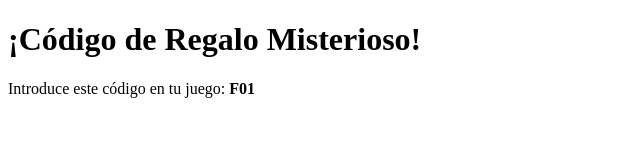
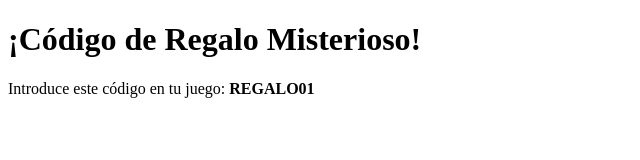
Before and after one commit to Casa-RC/MysteryGiftsWOP, a plain HTML site: page index.html in a window 1280 px wide. Shown: the full height of the page, 0-640 px from the left. Drawn offline with Linux system fonts and the light colour scheme.

Commit message:
Update index.html

```diff
--- a/index.html
+++ b/index.html
@@ -7,6 +7,6 @@
 </head>
 <body>
     <h1>¡Código de Regalo Misterioso!</h1>
-    <p>Introduce este código en tu juego: <strong id="codigo">F01</strong></p>
+    <p>Introduce este código en tu juego: <strong id="codigo">REGALO01</strong></p>
 </body>
 </html>
```
